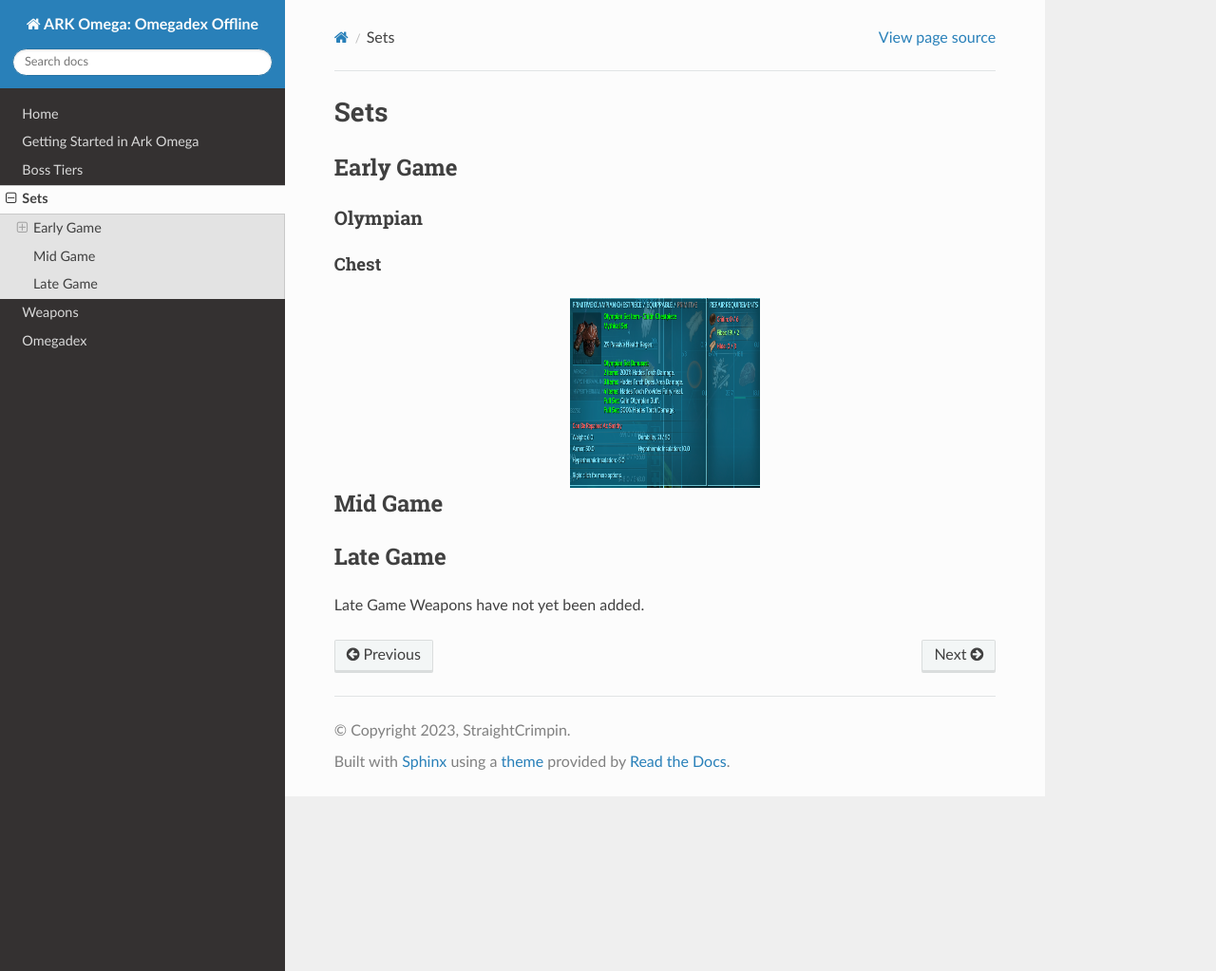
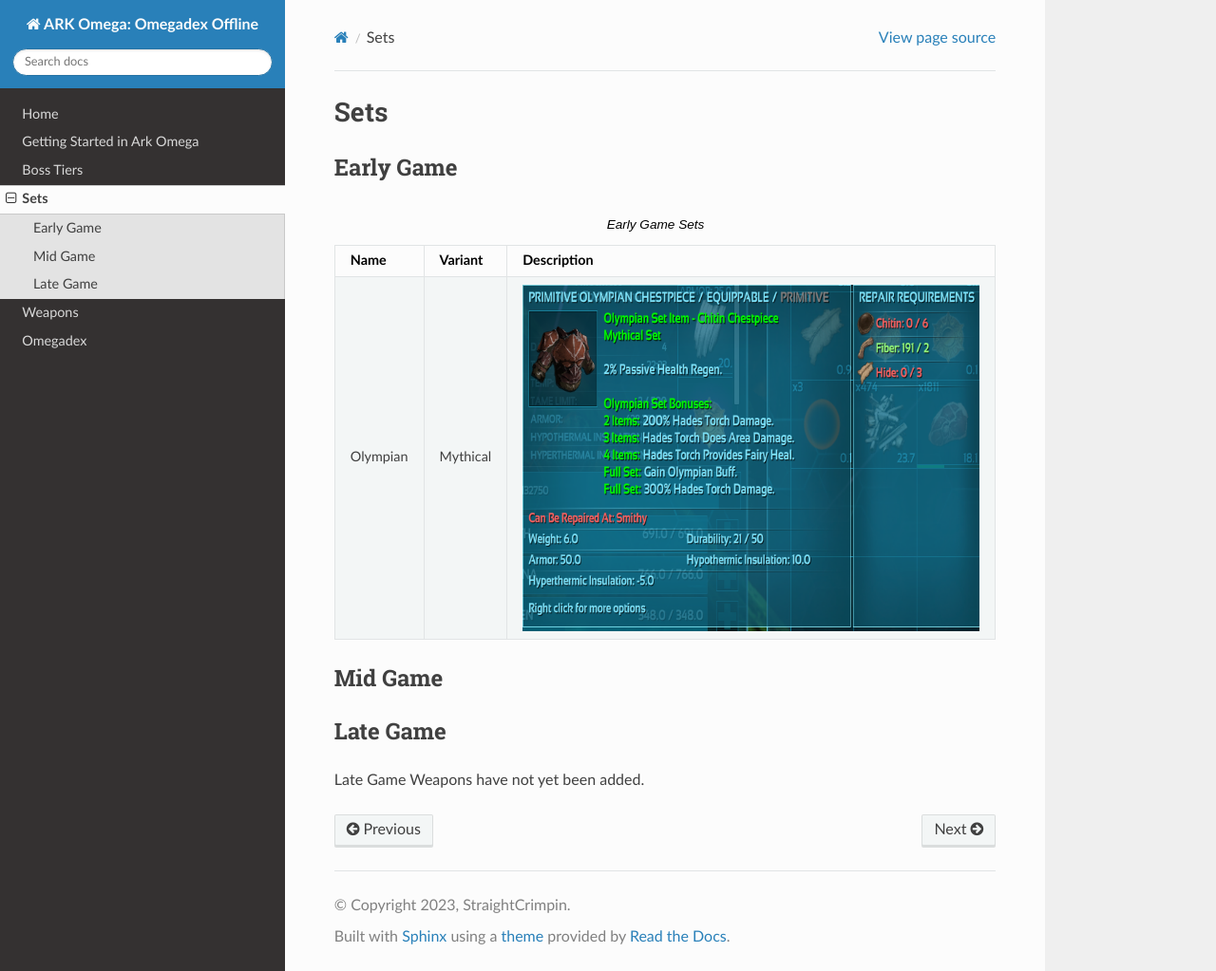
Before and after one commit to straightCrimpin/readthedocs_test, a Sphinx documentation site: the page built from docs/Sets.rst, in a window 1280 px wide and 1023 px high. Shown: the whole window at 95% size. Built offline with Sphinx 7.4.7 and the Read the Docs theme 2.0.0, drawn with Linux system fonts in a browser that asks for light colours.

Commit message:
Update Sets.rst

```diff
--- a/docs/Sets.rst
+++ b/docs/Sets.rst
@@ -6,17 +6,18 @@
 Early Game
 ------------
 
-Olympian
-^^^^^^^^
+.. list-table:: Early Game Sets
+   :widths: auto
+   :header-rows: 1
 
-Chest
-+++++
-
-.. image:: images/Sets/Olympian/chest.png
-   :height: 200px
-   :width: 200 px
-   :scale: 100 %
-   :align: Center
+   * - Name
+     - Variant
+     - Description
+   * - Olympian
+     - Mythical
+     - .. image:: images/Sets/Olympian/chest.png
+          :scale: 100 %
+          :align: Center
 
 
 
```
